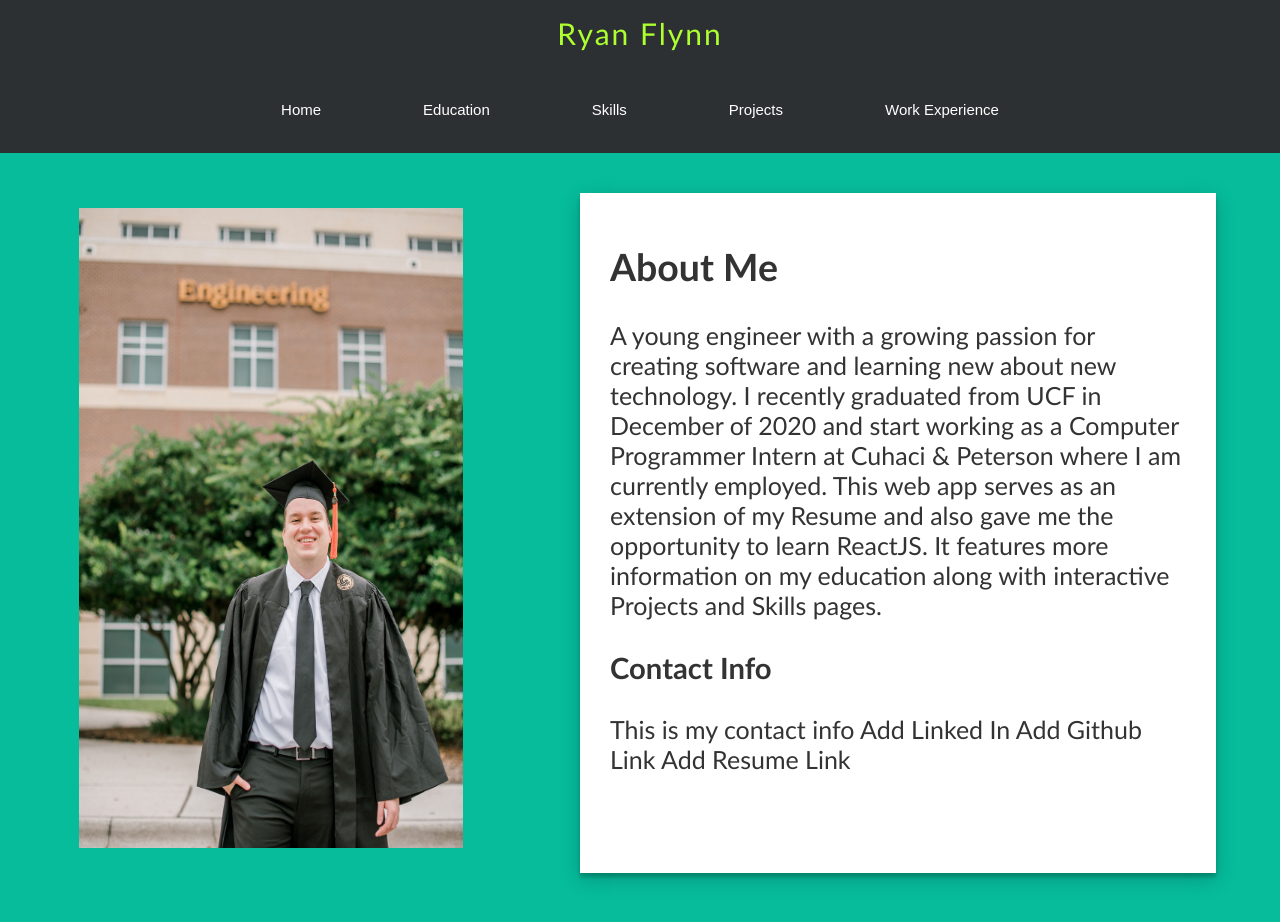
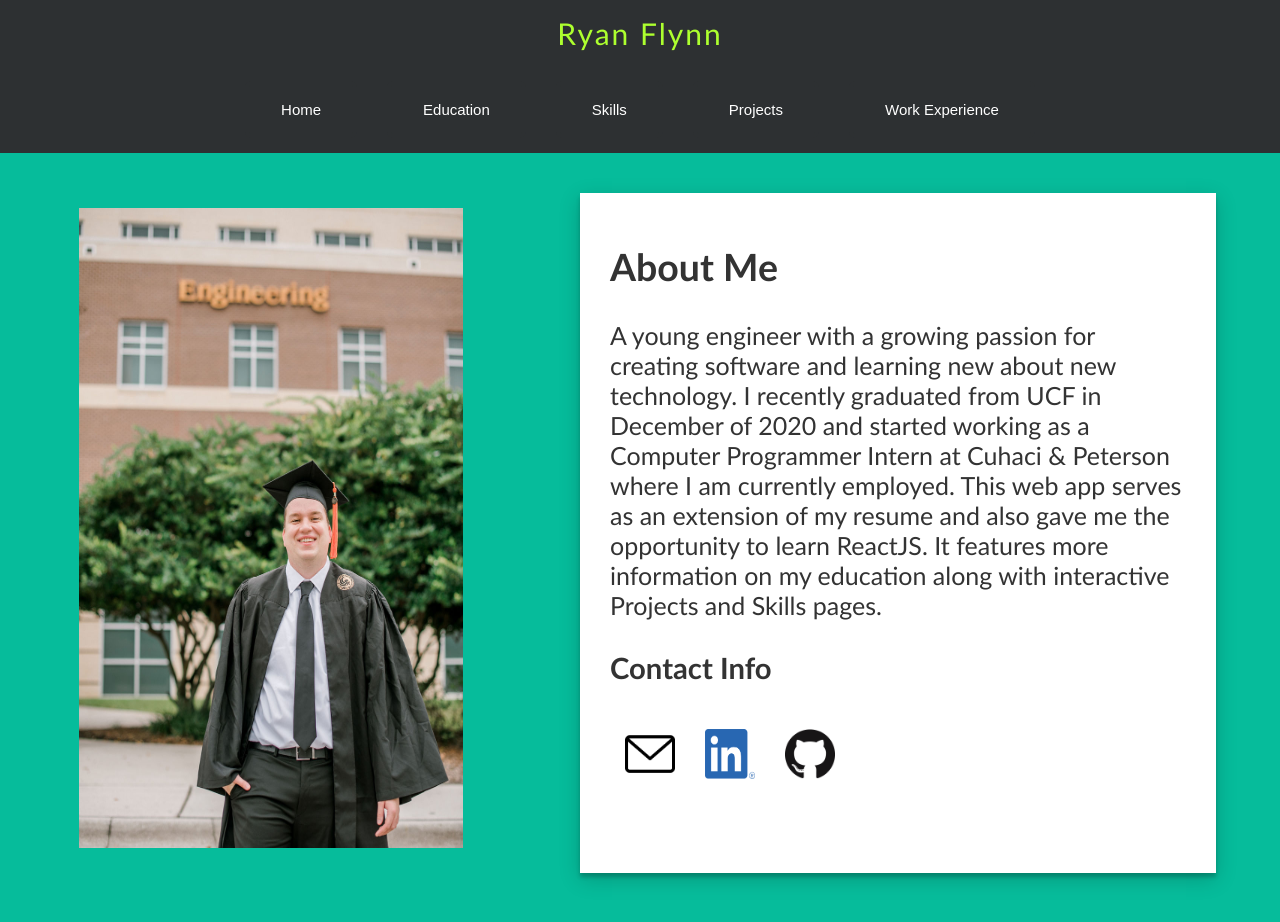
Before and after one commit to rflynn523/Portfolio, a React app: page / in a window 1280 px wide. Built offline with nearby package versions, Linux system fonts and the light colour scheme.

Commit message:
Added Contant Info Links

```diff
--- a/src/Components/Pages/Home/Home.css
+++ b/src/Components/Pages/Home/Home.css
@@ -43,3 +43,17 @@ p
 {
     object-fit: contain;
 }
+
+.contactInfoLink
+{
+    display: block;
+}
+
+.contactInfoLink img
+{
+    display: block;
+    width: 50px;
+    height: 50px;
+    margin: auto;
+    padding: auto;
+}
--- a/src/Components/Pages/Home/Home.js
+++ b/src/Components/Pages/Home/Home.js
@@ -2,10 +2,9 @@ import React from 'react';
 import '../Home/Home.css'
 import engBuilding from '../../../images/ENGBuildingWebSize.jpg';
 
-// Not used but keeping for now
-// import cap from '../../../images/CapThrowWebSize.jpg';
-// import trees from '../../../images/BackTreesWebSize.jpg';
-// import Button from '../../Button/Button'
+import linkedInIcon from '../../../images/LI-In-Bug.png'
+import githubIcon from '../../../images/GitHub-Logo.png'
+import mailIcon from '../../../images/envelope.png'
 
 // Home page component
 // (App -> Home)
@@ -18,17 +17,22 @@ class Home extends React.Component
                 <p>
                     <h2>About Me</h2>
                     A young engineer with a growing passion for creating software and learning new about new
-                    technology. I recently graduated from UCF in December of 2020 and start working as a
+                    technology. I recently graduated from UCF in December of 2020 and started working as a
                     Computer Programmer Intern at Cuhaci & Peterson where I am currently employed. This web app
-                    serves as an extension of my Resume and also gave me the opportunity to learn ReactJS. It
+                    serves as an extension of my resume and also gave me the opportunity to learn ReactJS. It
                     features more information on my education along with interactive Projects and Skills pages.
 
                     <h3>Contact Info</h3>
-                    <div>
-                        This is my contact info
-                        Add Linked In
-                        Add Github Link
-                        Add Resume Link
+                    <div className="contactInfoLink">
+                            <a href = "mailto:rflynn523@yahoo.com"  target="_blank">
+                                <img className="contactInfoLink" src={mailIcon} width ="5px" height="5px"/>
+                            </a>
+                            <a href = "https://www.linkedin.com/in/ryan-flynn-5b0a56170/"  target="_blank">
+                                <img className="contactInfoLink" src={linkedInIcon} width ="5px" height="5px"/>
+                            </a>
+                            <a href = "https://github.com/rflynn523"  target="_blank">
+                                <img className="contactInfoLink" src={githubIcon} />
+                            </a>
                     </div>
                 </p>
 
```
Also changed, not shown: src/images/GitHub-Mark-32px.png (added), src/images/LI-In-Bug.png (added), src/images/envelope.png (added), src/images/linkedin-128.png (added), 1 other file.
